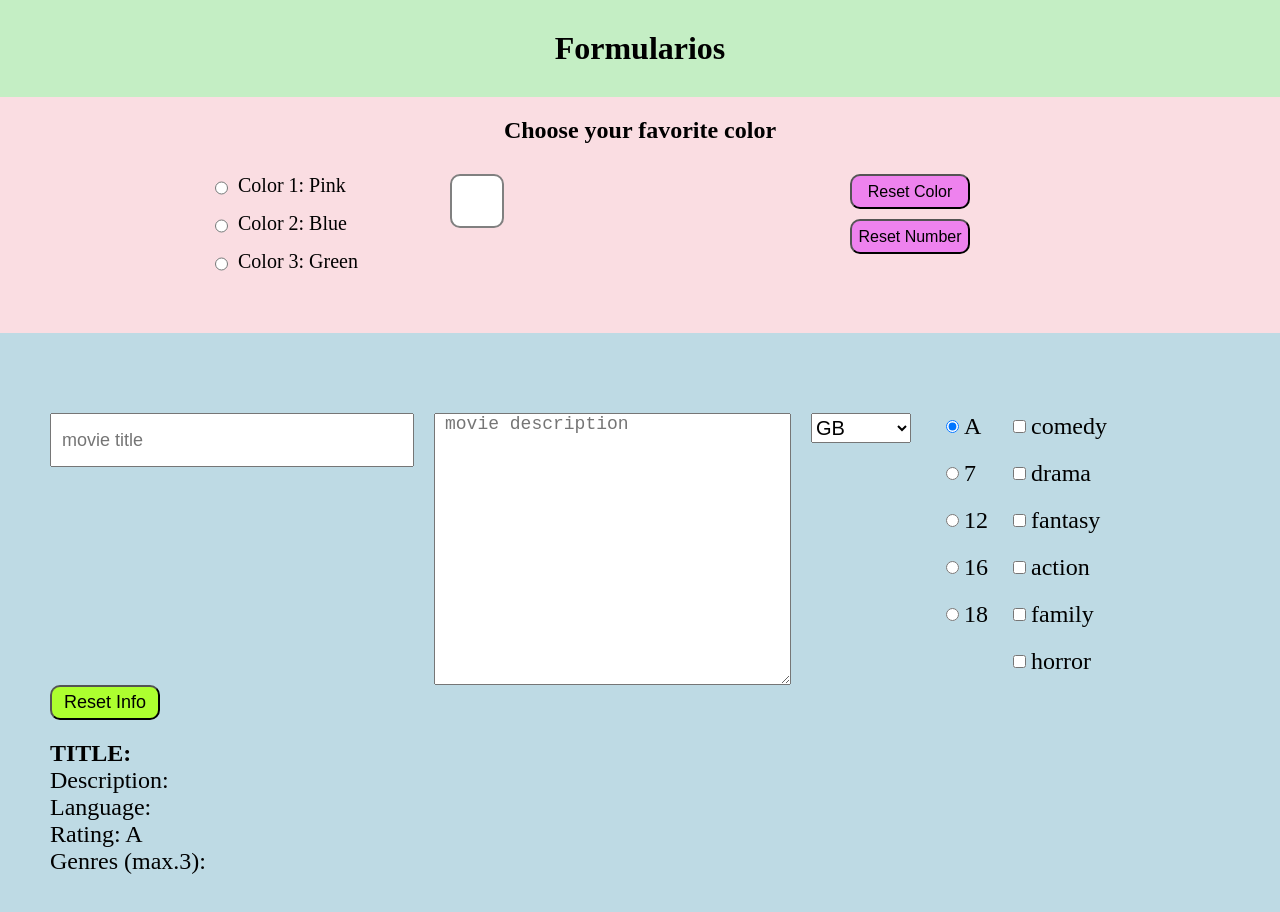
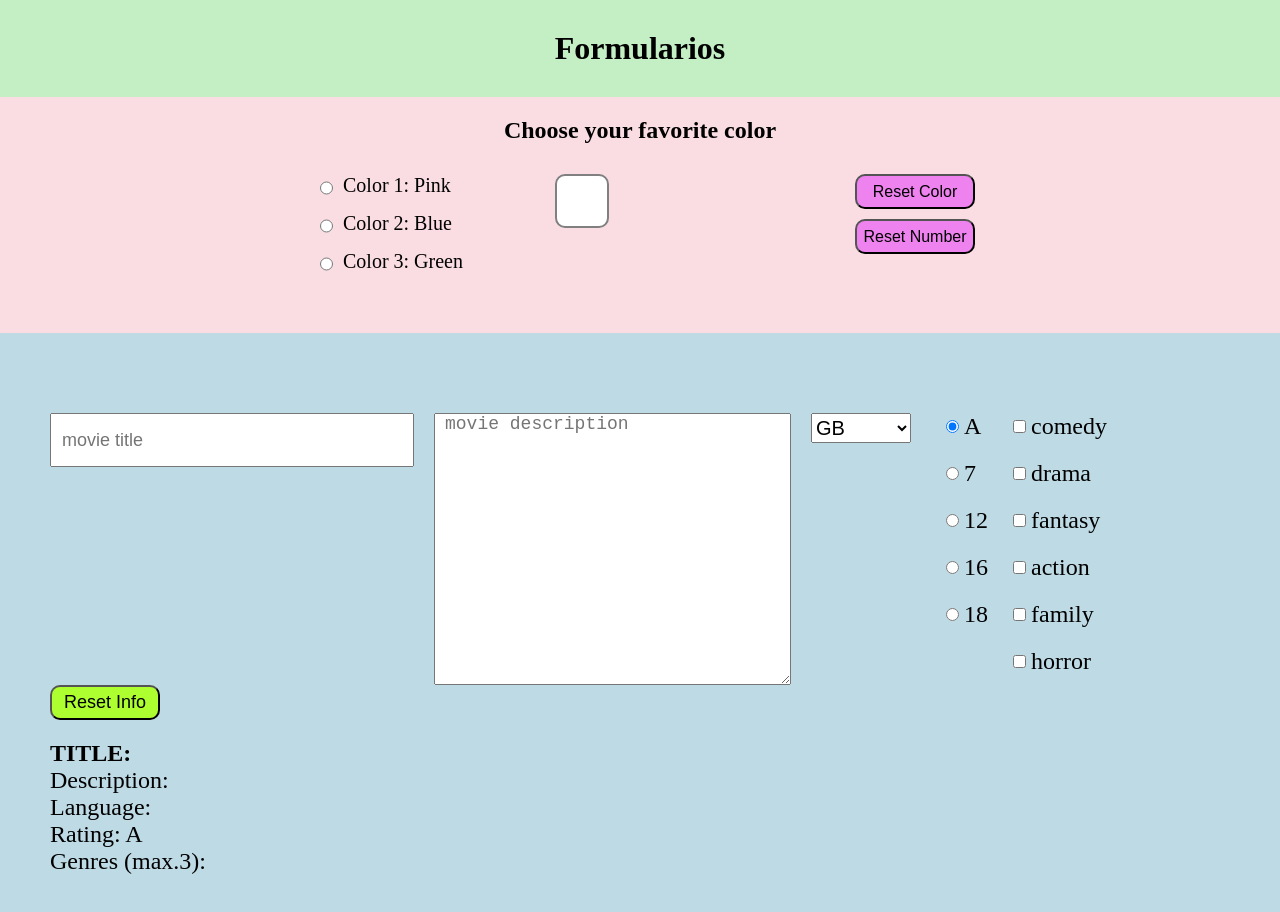
Before and after one commit to Sagramielgo/input-party, a React (Create React App) app: page / in a window 1280 px wide. Shown: the top 912 px of the page. Built offline with nearby package versions, Linux system fonts and the light colour scheme.

Commit message:
improve color form  styles

```diff
--- a/public/index.html
+++ b/public/index.html
@@ -8,7 +8,7 @@
   <meta name="theme-color" content="#000000" />
   <meta name="description" content="Web site created using create-react-app" />
 
-  <title>React App</title>
+  <title>Input Party</title>
 </head>
 
 <body>
--- a/src/style/colors.scss
+++ b/src/style/colors.scss
@@ -10,12 +10,11 @@
 .container_form {
   width: 100%;
   display: flex;
-  flex-wrap: wrap;
+  justify-content: center;
   padding-bottom: 45px;
 }
 .colorForm {
   width: 250px;
-  margin: 0 0 0 200px;
 }
 
 .titleColor {
@@ -42,7 +41,7 @@
   border: 2px solid grey;
 }
 .results {
-  width: 300px;
+  width: 200px;
   display: flex;
   flex-direction: column;
 }
--- a/src/style/movieForm.scss
+++ b/src/style/movieForm.scss
@@ -7,6 +7,7 @@
 }
 .form {
   display: flex;
+  flex-wrap: wrap;
 }
 .info {
   display: flex;
```
Also changed, not shown: 1 other file (tests, documents, lock files or other folders).
